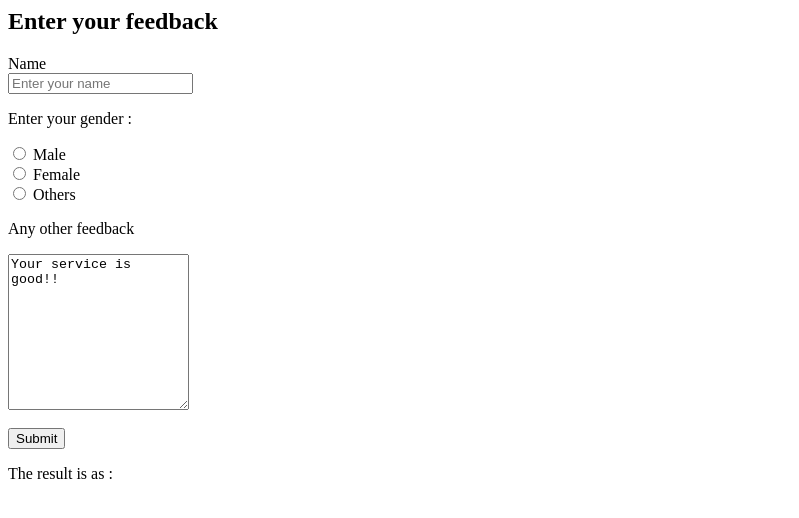
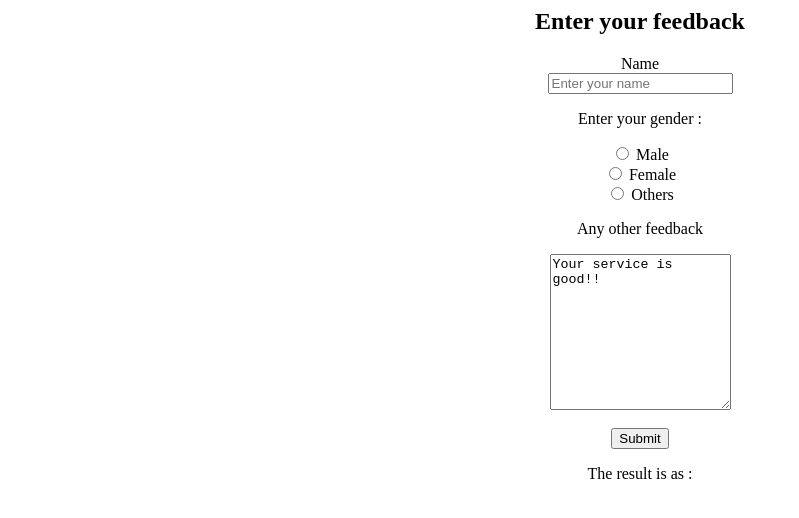
Before and after one commit to Gsyrx/sl-lab, a plain HTML site: page part-1/question-6/customer.html in a window 1280 px wide. Shown: the whole page, without its empty margins (0-799 px from the left). Drawn offline with Linux system fonts and the light colour scheme.

Commit message:
completed question 6

```diff
--- a/part-1/question-6/customer.html
+++ b/part-1/question-6/customer.html
@@ -5,7 +5,7 @@
 
   <body>
 
-    <form id="form">
+    <form id="form" style="text-align: center;">
       <h2>Enter your feedback</h2>
       Name <br />
       <input type="text" placeholder="Enter your name" id="customer_name" />
@@ -25,12 +25,12 @@
 Your service is good!!</textarea
       > </br></br>
       <button type="sumbit">Submit</button>
+      <p>The result is as : </p>
+      <p id="result_1"></p>
+      <p id="result_2"></p>
+      <p id="result_3"></p>
     </form>
 
-    <p>The result is as : </p>
-    <p id="result_1"></p>
-    <p id="result_2"></p>
-    <p id="result_3"></p>
 
     <script src="script.js"></script>
   </body>
```
